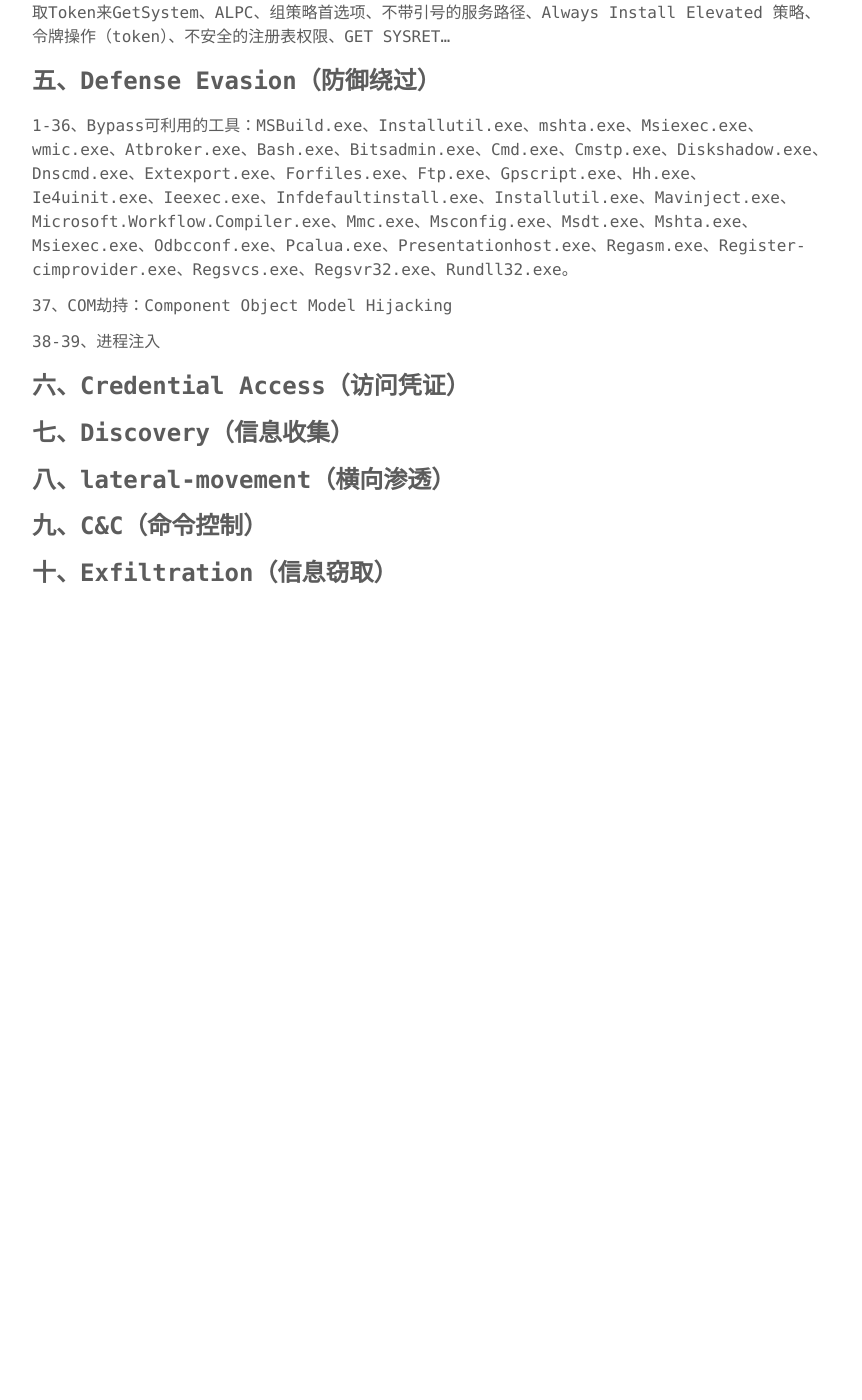
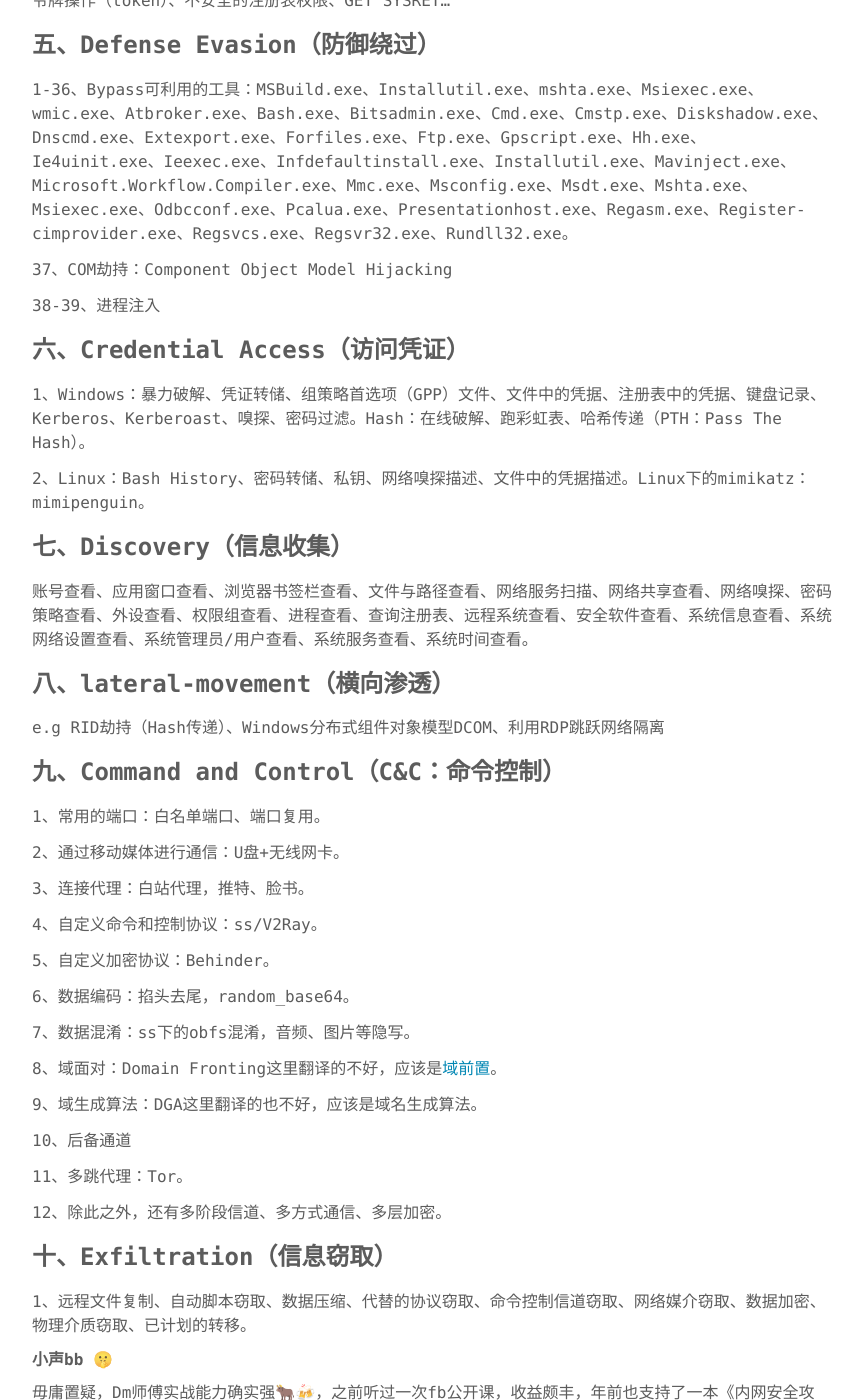
Before and after one commit to SewellDinG/sewellding.github.io, a Jekyll site: the page built from _posts/2020-01-31-《Dm's ATTCK-PenTester-Book》学习笔记.md, in a window 1280 px wide and 1400 px high, scrolled down 2102 px. Shown: the whole window, without its empty margins (207-1069 px from the left). Built offline with Jekyll 4.4.1, drawn with Linux system fonts in a browser that asks for light colours; our own code applies the rules of GitHub Pages for plain Markdown files; before the commit the page ends 2732 px from its top, so only the background shows below that; some of the changed text lies outside the part shown.

Commit message:
Add ATT&CK Study Memo(#4)

```diff
--- a/_posts/2020-01-31-《ATT&CK 手册》学习备忘录.md
+++ b/_posts/2020-01-31-《Dm's ATTCK-PenTester-Book》学习笔记.md
@@ -1,6 +1,6 @@
 ---
 layout: post
-title: 《ATT&CK 手册》学习备忘录
+title: 《Dm: ATTCK-PenTester-Book》学习笔记
 description: ""
 keywords: ""
 ---
@@ -85,10 +85,50 @@
 
 ### 六、Credential Access（访问凭证）
 
+1、Windows：暴力破解、凭证转储、组策略首选项（GPP）文件、文件中的凭据、注册表中的凭据、键盘记录、Kerberos、Kerberoast、嗅探、密码过滤。Hash：在线破解、跑彩虹表、哈希传递（PTH：Pass The Hash）。
+
+2、Linux：Bash History、密码转储、私钥、网络嗅探描述、文件中的凭据描述。Linux下的mimikatz：mimipenguin。
+
 ### 七、Discovery（信息收集）
+
+账号查看、应用窗口查看、浏览器书签栏查看、文件与路径查看、网络服务扫描、网络共享查看、网络嗅探、密码策略查看、外设查看、权限组查看、进程查看、查询注册表、远程系统查看、安全软件查看、系统信息查看、系统网络设置查看、系统管理员/用户查看、系统服务查看、系统时间查看。
 
 ### 八、lateral-movement（横向渗透）
 
-### 九、C&C（命令控制）
+e.g RID劫持（Hash传递）、Windows分布式组件对象模型DCOM、利用RDP跳跃网络隔离
+
+### 九、Command and Control（C&C：命令控制）
+
+1、常用的端口：白名单端口、端口复用。
+
+2、通过移动媒体进行通信：U盘+无线网卡。
+
+3、连接代理：白站代理，推特、脸书。
+
+4、自定义命令和控制协议：ss/V2Ray。
+
+5、自定义加密协议：Behinder。
+
+6、数据编码：掐头去尾，random_base64。
+
+7、数据混淆：ss下的obfs混淆，音频、图片等隐写。
+
+8、域面对：Domain Fronting这里翻译的不好，应该是[域前置](https://zh.wikipedia.org/wiki/%E5%9F%9F%E5%89%8D%E7%BD%AE)。
+
+9、域生成算法：DGA这里翻译的也不好，应该是域名生成算法。
+
+10、后备通道
+
+11、多跳代理：Tor。
+
+12、除此之外，还有多阶段信道、多方式通信、多层加密。
 
 ### 十、Exfiltration（信息窃取）
+
+1、远程文件复制、自动脚本窃取、数据压缩、代替的协议窃取、命令控制信道窃取、网络媒介窃取、数据加密、物理介质窃取、已计划的转移。
+
+###### 小声bb 🤫
+
+毋庸置疑，Dm师傅实战能力确实强🐂🍻，之前听过一次fb公开课，收益颇丰，年前也支持了一本《内网安全攻防》，膜师傅！
+
+此《ATT&CK 手册》实战部分仍然没得挑，技术覆盖面广，尤其是面向Windows环境的实操；但原理部分却逊色许多，翻译不通顺、错别字多、格式也较混乱，感觉有些内容直接是机翻的，也未校正。总的来说，这仅是个面向实战的帮助手册，渗透过程中碰到技术瓶颈时值得翻阅的好资料。
```
